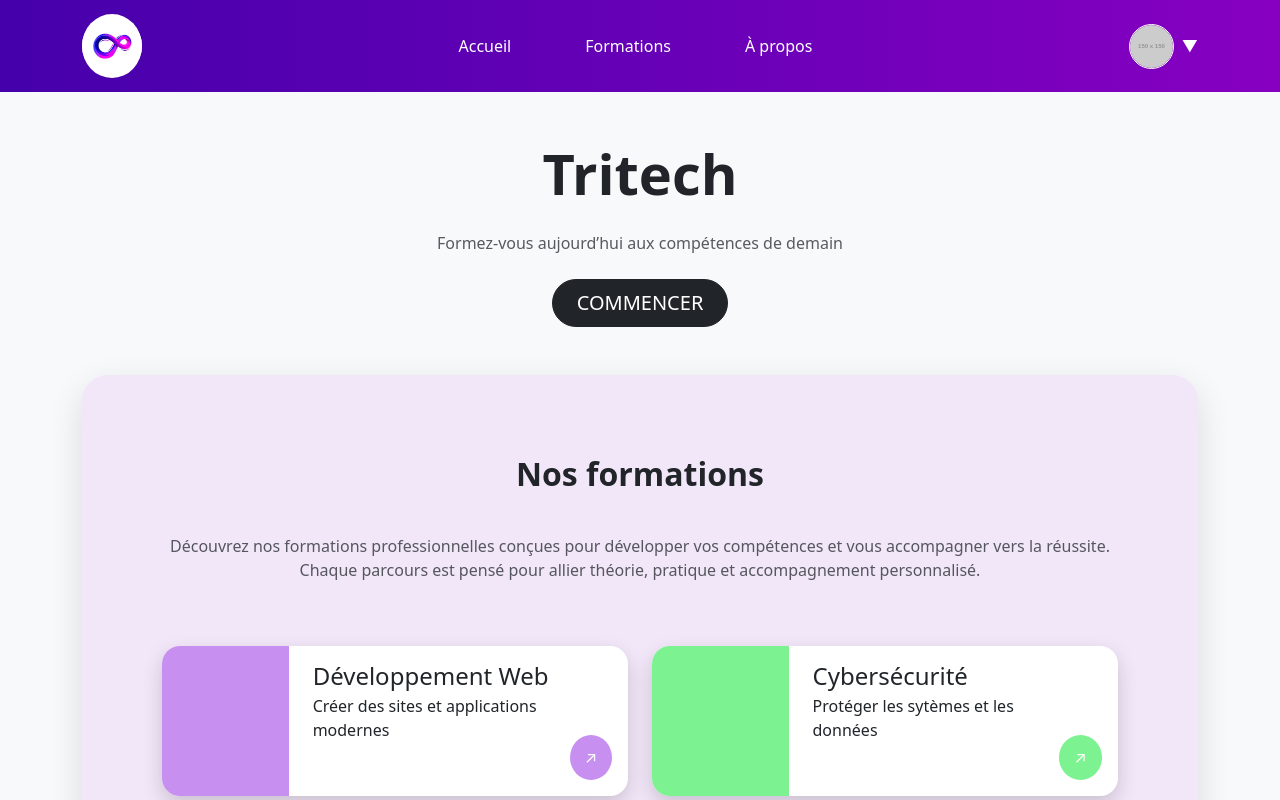
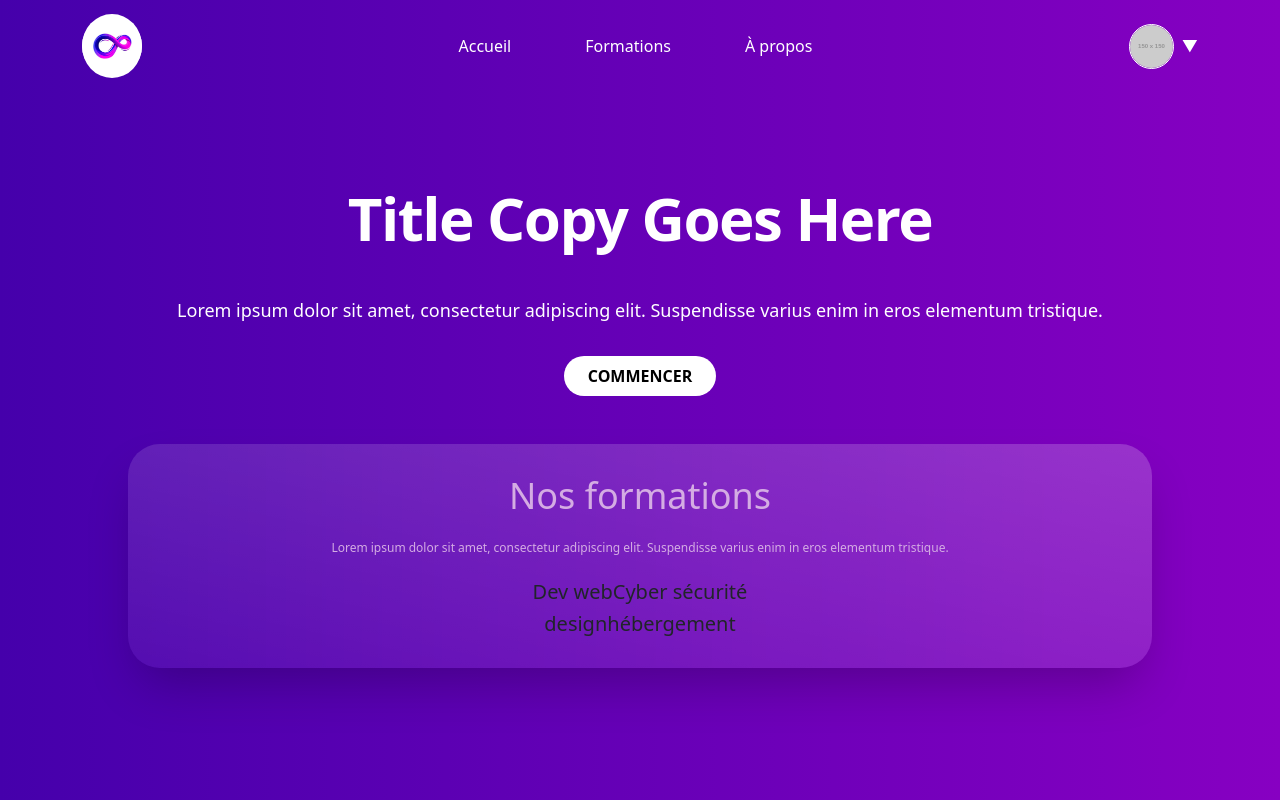
Before and after one commit to MakineIUT/SAE_501, a React (Vite) app: page /accueil in a window 1280 px wide. Shown: the top 800 px of the page. Built offline with nearby package versions, Linux system fonts and the light colour scheme.

Commit message:
modification accueil

```diff
--- a/src/components/Footer.jsx
+++ b/src/components/Footer.jsx
@@ -9,7 +9,7 @@ function Footer() {
         <div class="w-full max-w-screen-xl mx-auto p-4 md:py-8">
             <div class="sm:flex sm:items-center sm:justify-between">
                 <a href="#" class="flex  no-underline items-center mb-4 sm:mb-0 space-x-3 rtl:space-x-reverse">
-                    <img src="public/Logo.png" class="h-7" alt="logo tritech" />
+                    <img src="/Logo.png" class="h-7" alt="logo tritech" />
                     <span class="text-black text-heading  font-semibold self-center text-2xl whitespace-nowrap">Tritech</span>
                 </a>
                 <ul class="flex flex-wrap items-center mb-6 text-sm font-medium text-body sm:mb-0">
--- a/src/index.css
+++ b/src/index.css
@@ -7,5 +7,6 @@
 
 body {
   font-family: Arial, Helvetica, sans-serif;
+
   background-color: #ffffff;
 }
--- a/src/pages/Accueil.jsx
+++ b/src/pages/Accueil.jsx
@@ -22,95 +22,45 @@ const handleNavigation = (page) => {
 
   return (
     <>
+      <div className="mt-0 flex items-center justify-center  py-12 min-h-[calc(100vh-80px)] bg-gradient-to-r from-[#4500ab] to-[#8700c2]">
+        <div className="mt-0 container mx-auto mb-32 px-4">
+          <div className="mt-0 flex justify-center">
+            <div className="mt-0 w-full max-w-5xl">
+              {/*Titre*/}
+              <div className=" text-center text-white my-5">
+                <h1 className=" font-bold text-6xl mb-4 tracking-tight text-balance">Title Copy Goes Here</h1>
+                <p className="py-3 mt-8 text-lg font-normal text-pretty">Lorem ipsum dolor sit amet, consectetur adipiscing elit. Suspendisse varius enim in eros elementum tristique. </p>
+                <button className="text-md text-black text-uppercase bg-white rounded-full font-semibold px-4 py-2">
+                  Commencer
+                </button>
+              </div>
 
-      <div className="min-vh-100 bg-light">
+              {/*Card hero */}
+              <div className="p-6 shadow-2xl rounded-[2rem] bg-gradient-to-tr from-white/5 to-white/20 backdrop-blur-[1px]">
+                 {/*Titre et texte*/}
+                  <div className="text-center text-[#D4ACE3] ">
+                    <h3 className="text-4xl py-2">Nos formations</h3>
+                    <p className="text-xs py-2">Lorem ipsum dolor sit amet, consectetur adipiscing elit. Suspendisse varius enim in eros elementum tristique. </p>
+                  </div>
 
-        {/* HERO */}
-        <div className="container text-center py-5">
-          <h1 className="display-4 fw-bold">Tritech</h1>
-          <p className="text-muted my-4">
-            Formez-vous aujourd’hui aux compétences de demain
-          </p>
-          <button
-            onClick={() => handleNavigation("commencer")}
-            className="btn btn-dark btn-lg rounded-pill px-4"
-          >
-            COMMENCER
-          </button>
-        </div>
-
-        {/* FORMATIONS */}
-        <div className="container pb-5">
-          <div
-  style={{
-    backgroundColor: "rgba(242, 231, 249, 1)",
-    borderRadius: "26px",
-    padding: "80px",
-    boxShadow: "0 12px 35px rgba(0, 0, 0, 0.12)"
-  }}>
-            <h2 className="text-center fw-bold mb-3">
-              Nos formations
-            </h2>
-            <p className="text-center text-muted mb-4"  style={{marginTop: "40px"}}>
-Découvrez nos formations professionnelles conçues pour développer vos compétences et vous accompagner vers la réussite.
-Chaque parcours est pensé pour allier théorie, pratique et accompagnement personnalisé.            </p>
-
-            <div className="row g-4" style={{marginTop: "40px"}}>
-  {formations.map((formation) => (
-    <div key={formation.id} className="col-md-6">
-      <div
-        className="d-flex"
-  style={{
-    backgroundColor: "#ffffff",
-    borderRadius: "18px",
-    boxShadow: "0 8px 20px rgba(0, 0, 0, 0.17)",
-    height: "150px",
-    overflow: "hidden"
-  }}
-      >
-        {/* Bloc couleur à gauche */}
-        <div
-          style={{
-            backgroundColor: formation.color,
-            width: "150px",
-            height: "100%"
-                    }}
-        ></div>
-
-        {/* Texte */}
-        <div className="ms-4 flex-grow-1 d-flex flex-column pt-3">
-  <h4 className="mb-1">
-    {formation.nom}
-  </h4>
-
-  <p className="mb-0 fw-medium">
-    {formation.description}
-  </p>
-</div>
-
-        {/* Bouton flèche */}
-        <button
-  onClick={() => handleNavigation("formations")}
-  className="btn d-flex align-items-center justify-content-center align-self-end mb-3 me-3"
-  style={{
-    width: "45px",
-    height: "45px",
-    borderRadius: "50%",
-    backgroundColor: formation.color,
-    color: "#fff"
-  }}
->
-  ↗
-</button>
-      </div>
-    </div>
-  ))}
-</div>
-
+                  {/*Grille formations*/}
+                  <div>
+                    {/*rangé de 2 formations*/}
+                    <div className="flex flex-row justify-center ">
+                      <div className="flex flex-col"><h5>Dev web</h5></div>
+                      <div className="flex flex-col"><h5>Cyber sécurité</h5></div>
+                    </div>
+                    {/*rangé de 2 formations*/}
+                    <div className="flex flex-row justify-center">
+                      <div className="flex flex-col"><h5>design</h5></div>
+                      <div className="flex flex-col"><h5>hébergement</h5></div>
+                    </div>
+                  </div>
+              </div>
+            </div>
           </div>
         </div>
       </div>
-
     </>
   );
 }
--- a/src/pages/Connexion.jsx
+++ b/src/pages/Connexion.jsx
@@ -18,13 +18,13 @@ const Connexion = () => {
     };
 
     return (
-        <div className="flex items-center justify-center py-12 min-h-[calc(100vh-80px)] bg-gradient-to-r from-[#4500ab] to-[#8700c2]">
-            <div className="container mx-auto px-4">
+        <div className="mt-0 flex items-center justify-center  py-12 min-h-[calc(100vh-80px)] bg-gradient-to-r from-[#4500ab] to-[#8700c2]">
+            <div className="container mx-auto mb-32 px-4">
                 <div className="flex justify-center">
                     <div className="w-full max-w-5xl">
                         {/* Carte principale */}
                         <div
-                            className="flex flex-col md:flex-row shadow-2xl border-0 rounded-[2rem] mb-12 overflow-hidden bg-white bg-center bg-cover"
+                            className="flex flex-col md:flex-row shadow-2xl border-0 rounded-[2rem] overflow-hidden bg-white bg-center bg-cover"
                             style={{ backgroundImage: "url('/Fond_connexion_SPHERE.png')" }}
                         >
 
--- a/src/pages/Inscription.jsx
+++ b/src/pages/Inscription.jsx
@@ -16,7 +16,7 @@ const Inscription = () => {
     };
 
     return (
-        <div className="flex items-center justify-center py-12 min-h-[calc(100vh-80px)] bg-gradient-to-r from-[#4500ab] to-[#8700c2]">
+        <div className="mt-0 flex items-center justify-center py-12 min-h-[calc(100vh-80px)] bg-gradient-to-r from-[#4500ab] to-[#8700c2]">
             <div className="container mx-auto px-4">
                 <div className="flex justify-center">
                     <div className="w-full max-w-5xl">
```
